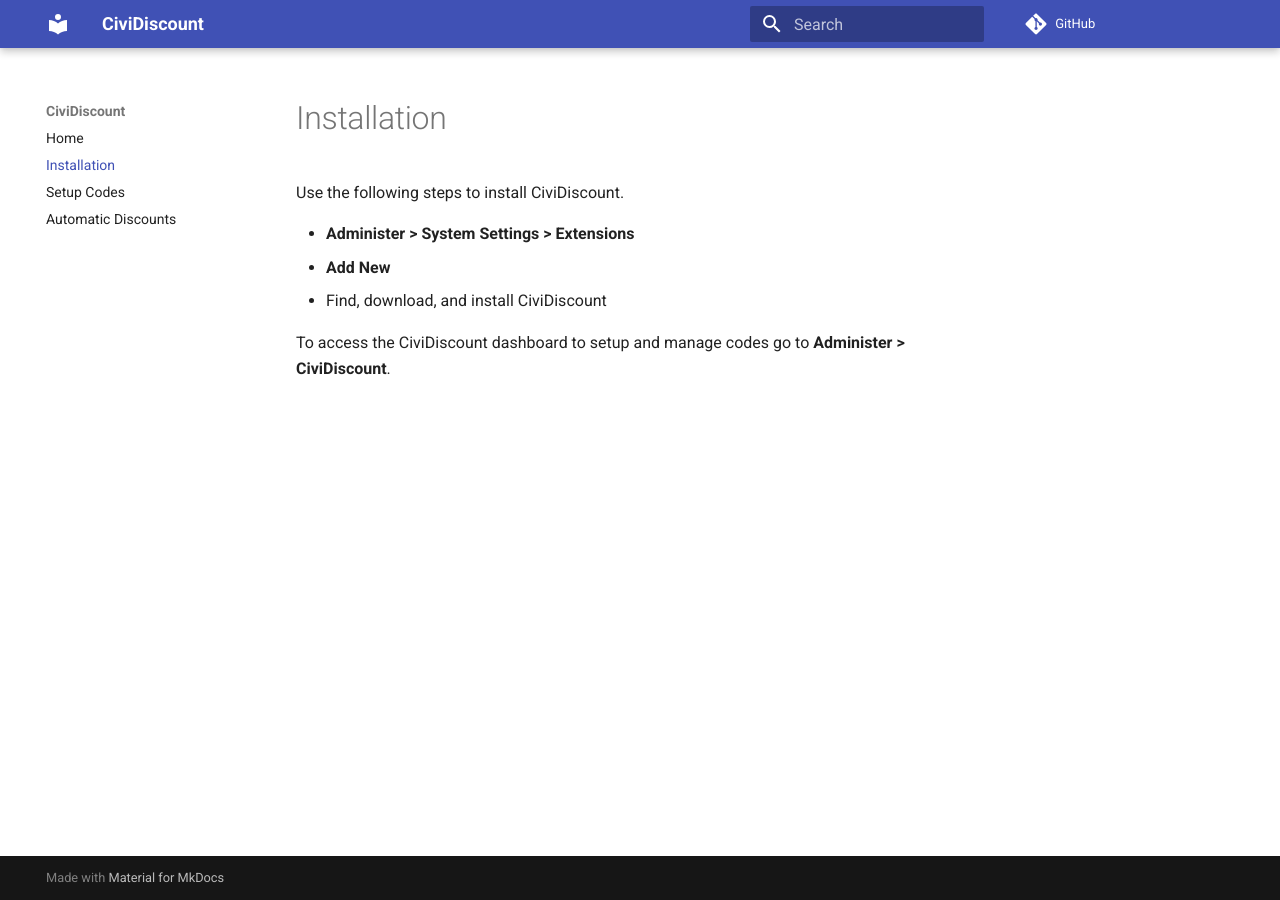
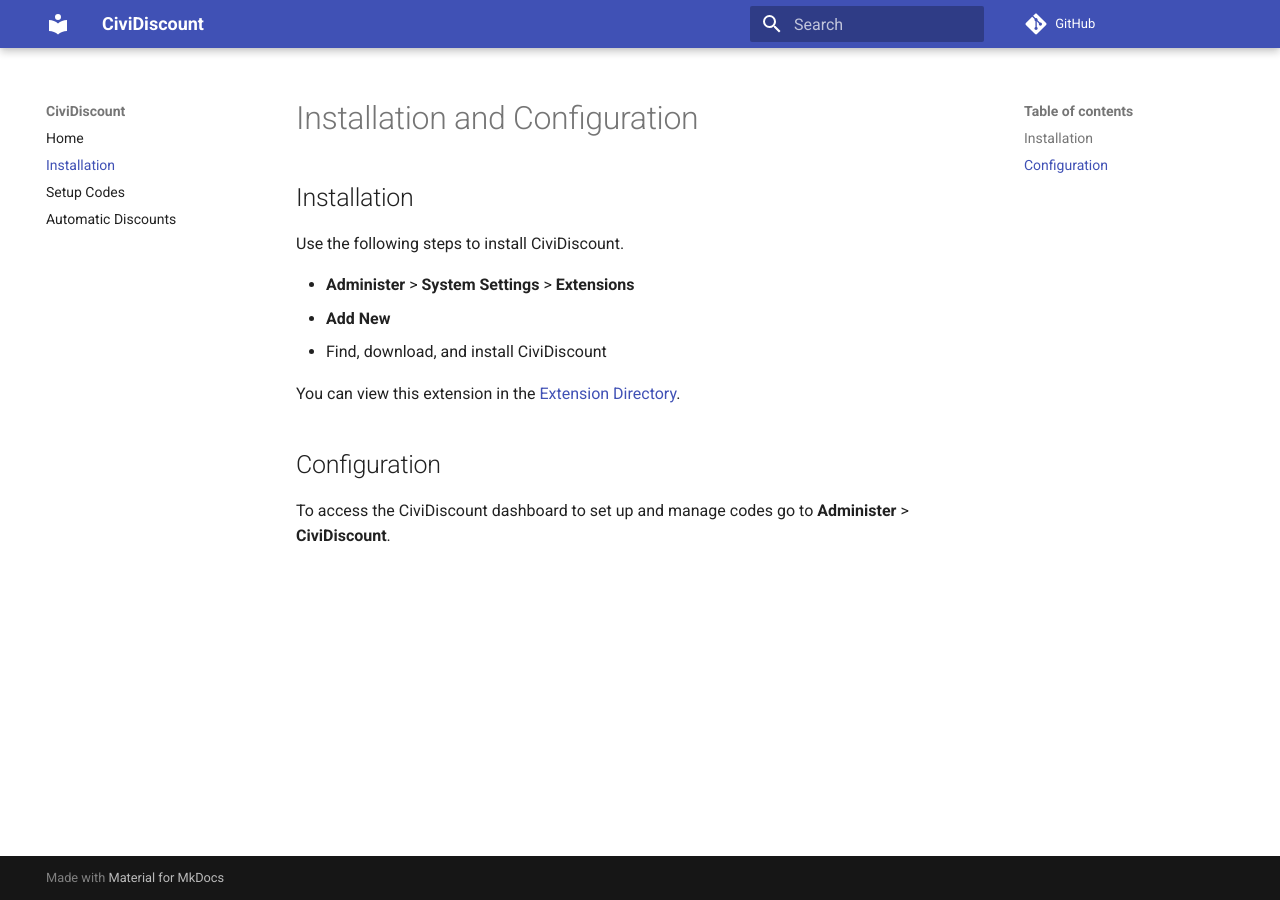
Before and after one commit to civicrm/org.civicrm.module.cividiscount, an MkDocs documentation site: the page built from docs/install.md, in a window 1280 px wide. Built offline with MkDocs 1.6.1 and Material for MkDocs 9.7.7, drawn with Linux system fonts in a browser that asks for light colours; comment, search, counter and statistics services are not loaded; old or Windows-style settings are respelled for this version of MkDocs.

Commit message:
Update install.md
As part of the documentation sprint, we are improving links between the extensions directory and extension repositories.

```diff
--- a/docs/install.md
+++ b/docs/install.md
@@ -1,9 +1,15 @@
-# Installation
+# Installation and Configuration
+
+## Installation
 
 Use the following steps to install CiviDiscount.
 
-* **Administer > System Settings > Extensions**
+* **Administer** > **System Settings** > **Extensions**
 *  **Add New**
 * Find, download, and install CiviDiscount
 
-To access the CiviDiscount dashboard to setup and manage codes go to **Administer > CiviDiscount**.
+You can view this extension in the [Extension Directory](https://civicrm.org/extensions/cividiscount).
+
+## Configuration
+
+To access the CiviDiscount dashboard to set up and manage codes go to **Administer** > **CiviDiscount**.
```
